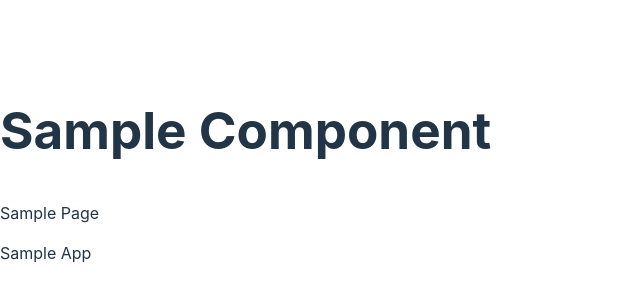
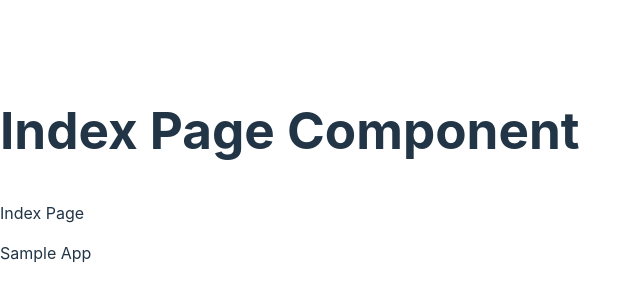
Before and after one commit to Aymenm23/NBAOFFICIAL, a React (Vite) app: page / in a window 1280 px wide. Shown: the part 238-538 px from the top of the page, without its empty margins (0-641 px from the left). Built offline with nearby package versions, Linux system fonts and the light colour scheme.

Commit message:
initialized index page

```diff
--- a/src/App.jsx
+++ b/src/App.jsx
@@ -2,13 +2,14 @@ import { useState } from 'react'
 import { BrowserRouter, Route, Routes } from "react-router-dom";
 import './App.scss'
 import SamplePage from "./pages/SamplePage/SamplePage";
+import IndexPage from "./pages/indexPage/index";
 
 function App() {
 
 
   return (
     <BrowserRouter>
-      <SamplePage/>
+      <IndexPage/>
       <div>Sample App</div>
     </BrowserRouter>
   )
--- /dev/null
+++ b/src/components/indexComponents/IndexComponent.jsx
@@ -0,0 +1,11 @@
+import './IndexComponent.scss'
+
+const SampleComponent = () => {
+  return (
+    <section className="cont-sample-component">
+      <h1 className="cont-sample-component__h1">Index Page Component</h1>
+    </section>
+  );
+};
+
+export default SampleComponent;
--- /dev/null
+++ b/src/pages/indexPage/index.jsx
@@ -0,0 +1,13 @@
+import "./index.scss"
+import IndexComponent from "../../components/indexComponents/IndexComponent";
+
+
+const IndexPage = () => {
+  return (
+    <main>
+      <IndexComponent/>
+      <p>Index Page</p>
+    </main>
+  );
+};
+export default IndexPage;
```
Also changed, not shown: src/components/indexComponents/IndexComponent.scss (added), src/pages/indexPage/index.scss (added).
